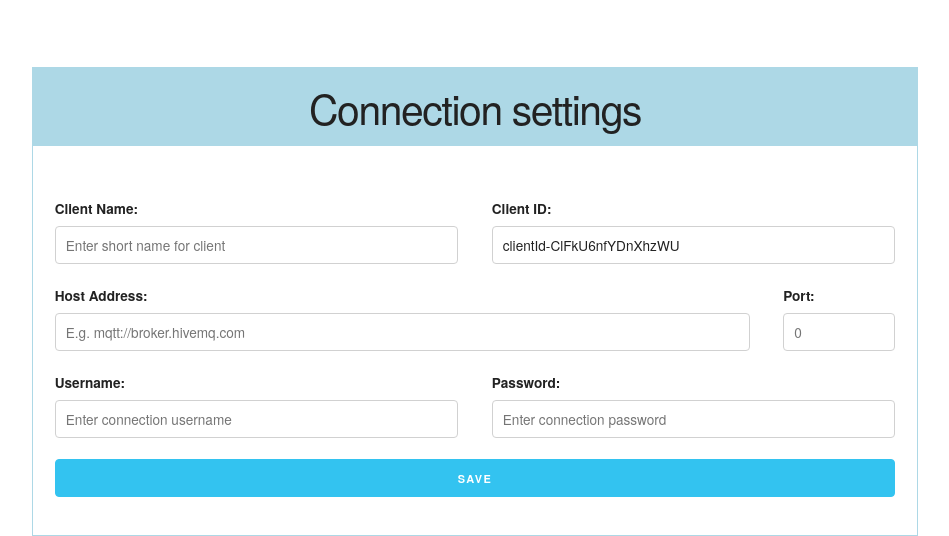
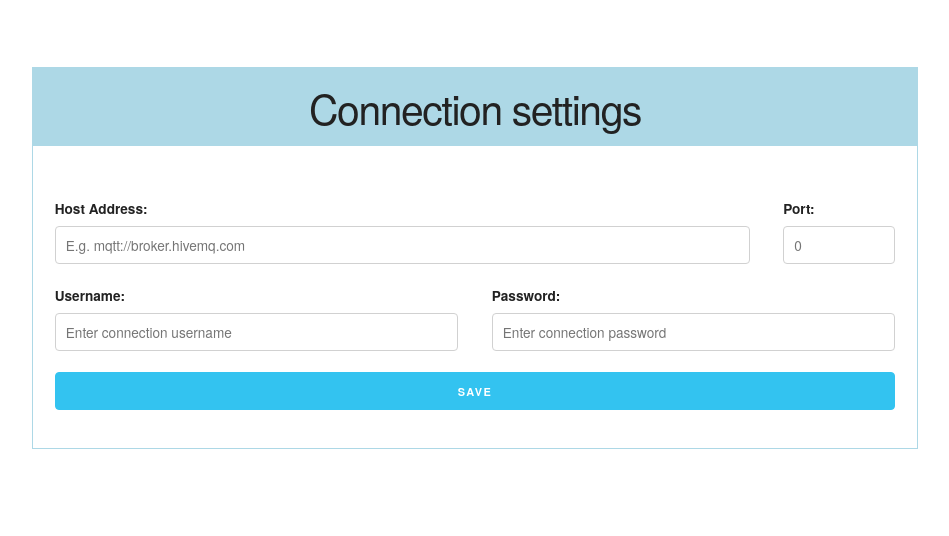
Before and after one commit to Isaac-Ampomah-12/iiot-test-bench, a React (Create React App) app in the folder frontend/: page /settings in a window 1280 px wide. Shown: the top 536 px of the page, without its empty margins (165-1114 px from the left). Built offline with nearby package versions, Linux system fonts and the light colour scheme.

Commit message:
Comment out client name and client id inputs

```diff
--- a/frontend/src/pages/ConnectionSettings/ConnectionSettings.js
+++ b/frontend/src/pages/ConnectionSettings/ConnectionSettings.js
@@ -1,5 +1,5 @@
 import "./ConnectionSettings.css";
-import { genClientId } from "../../util";
+// import { genClientId } from "../../util";
 import { saveSettings } from "../../app/slices/brokerSlice";
 import { useDispatch, useSelector } from "react-redux";
 import { useNavigate } from "react-router-dom";
@@ -49,7 +49,7 @@ function ConnectionSettings() {
         <h2>Connection settings</h2>
         <form onSubmit={handleSubmit}>
           <div className="row">
-            <div className="six columns">
+            {/* <div className="six columns">
               <label htmlFor="name">Client Name:</label>
               <input
                 type="text"
@@ -60,8 +60,8 @@ function ConnectionSettings() {
                 required
                 defaultValue={settings.clientName}
               />
-            </div>
-            <div className="six columns">
+            </div> */}
+            {/* <div className="six columns">
               <label htmlFor="client-id">Client ID:</label>
               <input
                 type="text"
@@ -69,9 +69,9 @@ function ConnectionSettings() {
                 className="u-full-width"
                 name="clientId"
                 required
-                defaultValue={genClientId(16)}
+                defaultValue={settings.clientId || genClientId(16)}
               />
-            </div>
+            </div> */}
           </div>
           <div className="row">
             <div className="ten columns">
```
